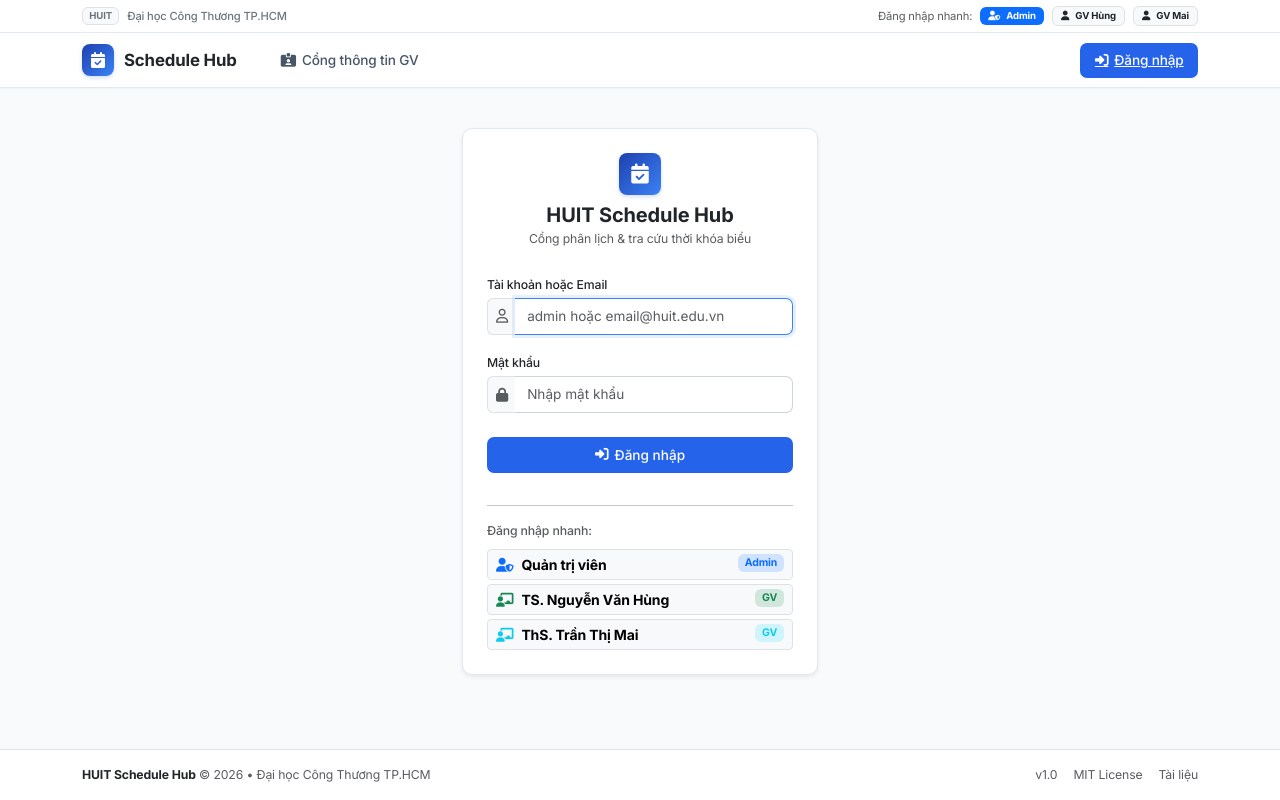
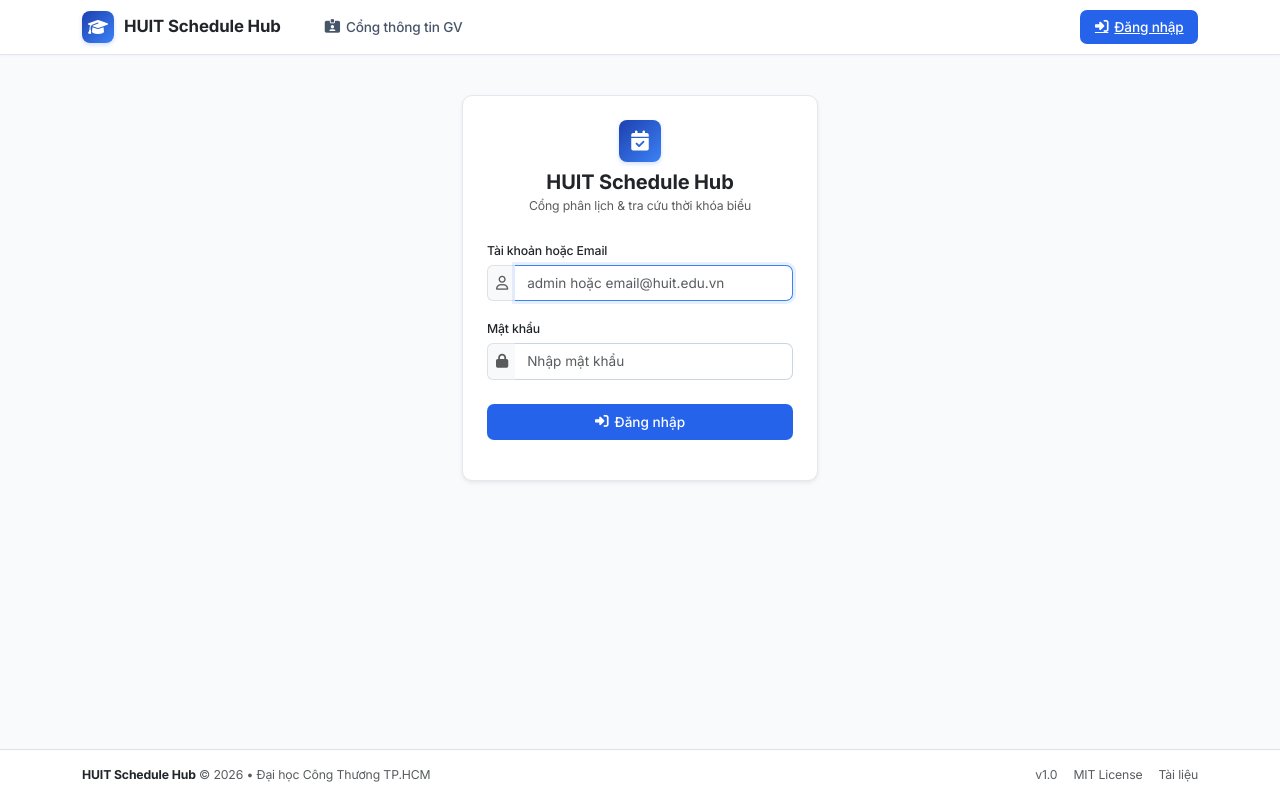
Before and after one commit to XTruong1511/Bai-Tap-Chuyen-Can-Ma-Nguon-Mo, a PHP site: page / in a window 1280 px wide. Run offline with PHP 8.4, Linux system fonts and the light colour scheme; data that the repository does not hold is empty; some libraries are stand-ins or nearby versions.

Commit message:
remove quick login from header and login page

```diff
--- a/views/auth/login.php
+++ b/views/auth/login.php
@@ -45,27 +45,6 @@ require_once __DIR__ . '/../layouts/header.php';
                 </button>
             </form>
 
-            <hr class="my-3 opacity-25">
-
-            <!-- Quick Demo Credentials -->
-            <div>
-                <div class="text-muted small fw-medium mb-2">Đăng nhập nhanh:</div>
-                <div class="d-grid gap-1">
-                    <a href="index.php?controller=auth&action=quick_login&role=admin" class="btn btn-sm btn-light border text-start d-flex justify-content-between align-items-center py-1 px-2">
-                        <span><i class="fa-solid fa-user-shield text-primary me-2"></i><strong>Quản trị viên</strong></span>
-                        <span class="badge bg-primary-subtle text-primary small">Admin</span>
-                    </a>
-                    <a href="index.php?controller=auth&action=quick_login&role=teacher&id=1" class="btn btn-sm btn-light border text-start d-flex justify-content-between align-items-center py-1 px-2">
-                        <span><i class="fa-solid fa-chalkboard-user text-success me-2"></i><strong>TS. Nguyễn Văn Hùng</strong></span>
-                        <span class="badge bg-success-subtle text-success small">GV</span>
-                    </a>
-                    <a href="index.php?controller=auth&action=quick_login&role=teacher&id=2" class="btn btn-sm btn-light border text-start d-flex justify-content-between align-items-center py-1 px-2">
-                        <span><i class="fa-solid fa-chalkboard-user text-info me-2"></i><strong>ThS. Trần Thị Mai</strong></span>
-                        <span class="badge bg-info-subtle text-info small">GV</span>
-                    </a>
-                </div>
-            </div>
-
         </div>
     </div>
 </div>
--- a/views/layouts/header.php
+++ b/views/layouts/header.php
@@ -463,37 +463,15 @@ $flash = Auth::getFlash();
 </head>
 <body>
 
-<!-- Clean Header Bar -->
-<div class="topbar-clean no-print">
-    <div class="container d-flex justify-content-between align-items-center">
-        <div class="d-flex align-items-center gap-2 text-nowrap">
-            <span class="badge bg-light text-secondary border">HUIT</span>
-            <span class="text-secondary small fw-medium">Đại học Công Thương TP.HCM</span>
-        </div>
-        <div class="d-flex align-items-center gap-2 text-nowrap">
-            <span class="text-muted small">Đăng nhập nhanh:</span>
-            <a href="index.php?controller=auth&action=quick_login&role=admin" class="badge text-bg-primary text-decoration-none py-1 px-2">
-                <i class="fa-solid fa-user-shield me-1"></i> Admin
-            </a>
-            <a href="index.php?controller=auth&action=quick_login&role=teacher&id=1" class="badge text-bg-light border text-dark text-decoration-none py-1 px-2">
-                <i class="fa-solid fa-user me-1"></i> GV Hùng
-            </a>
-            <a href="index.php?controller=auth&action=quick_login&role=teacher&id=2" class="badge text-bg-light border text-dark text-decoration-none py-1 px-2">
-                <i class="fa-solid fa-user me-1"></i> GV Mai
-            </a>
-        </div>
-    </div>
-</div>
-
 <!-- Modern Navbar -->
 <nav class="navbar navbar-expand-lg navbar-modern sticky-top no-print">
     <div class="container">
         <a class="navbar-brand text-nowrap py-0" href="index.php">
             <div class="brand-logo-box">
-                <i class="fa-solid fa-calendar-check"></i>
+                <i class="fa-solid fa-graduation-cap"></i>
             </div>
             <div>
-                <span class="fw-bold text-dark">Schedule Hub</span>
+                <span class="fw-bold text-dark">HUIT Schedule Hub</span>
             </div>
         </a>
 
```
